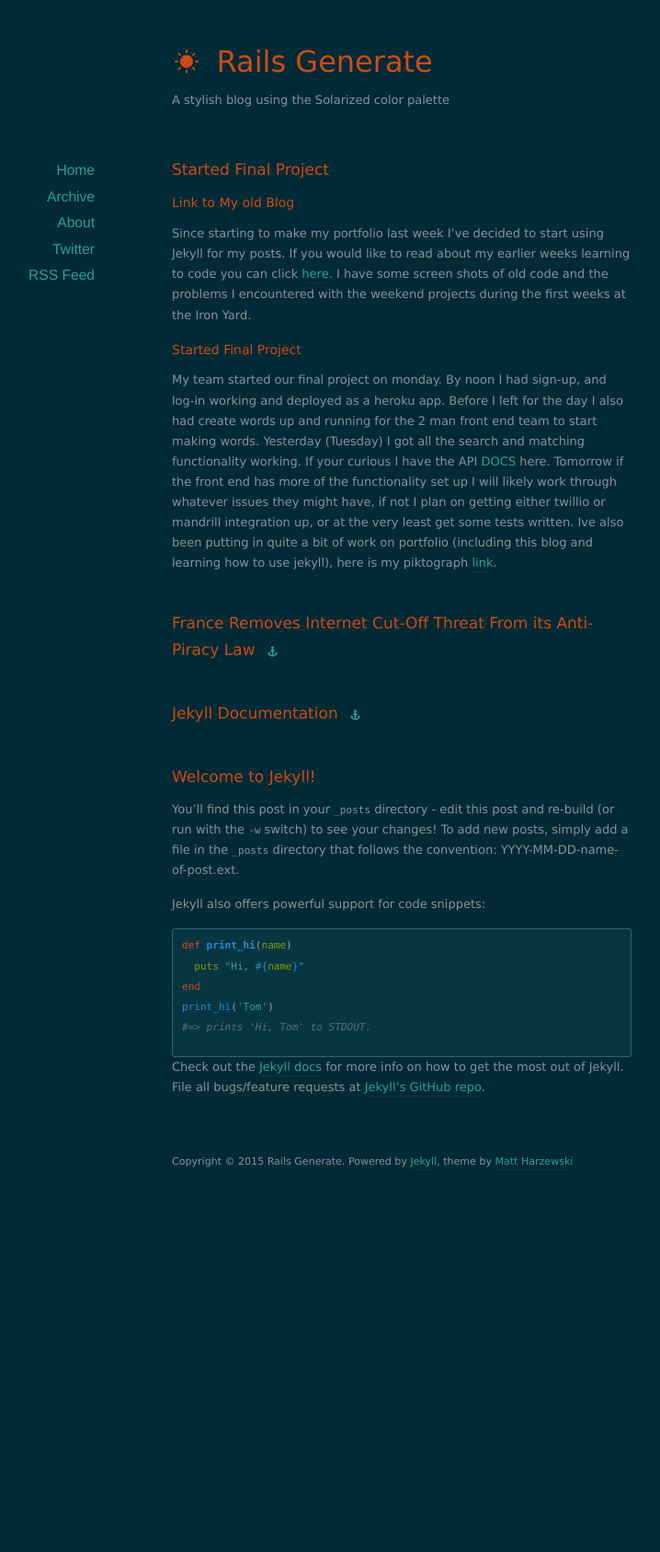
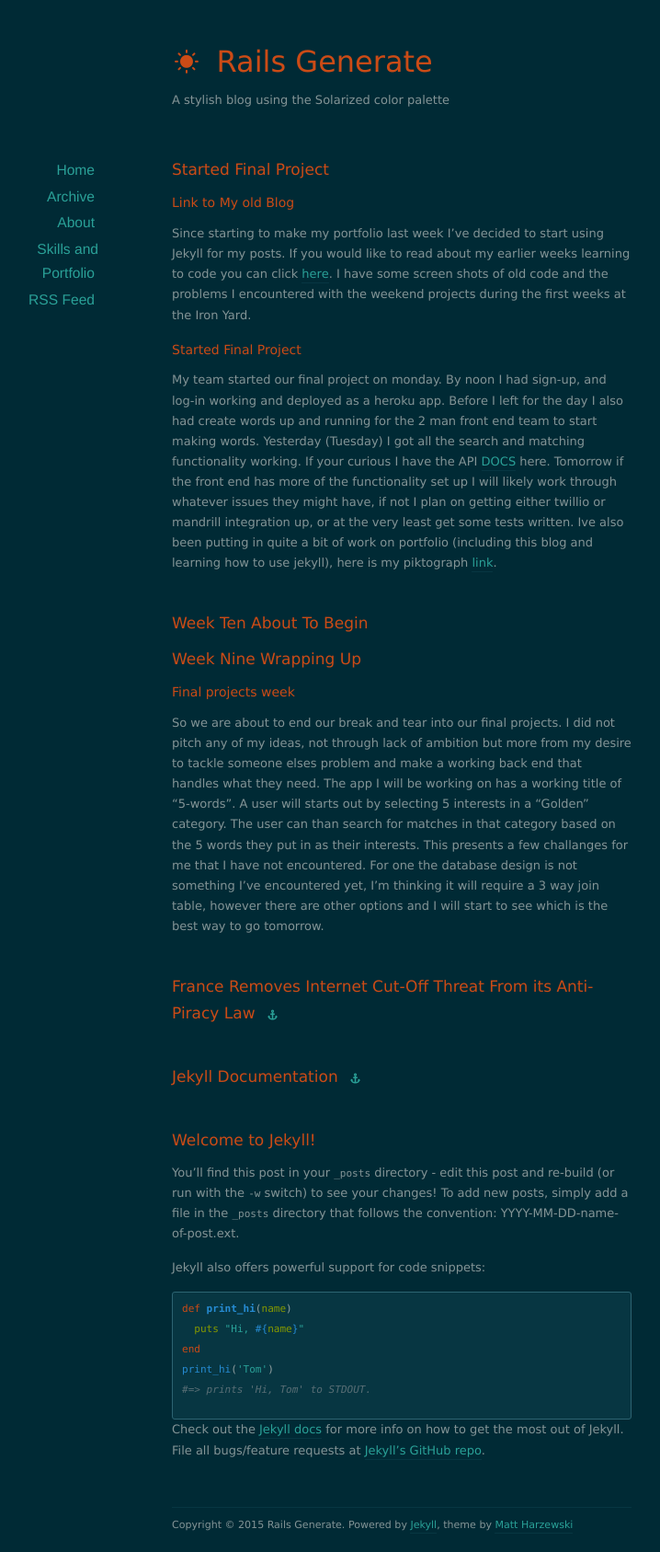
Before and after one commit to calderete/blog.github.io, a Jekyll site: the page built from index.html, in a window 1280 px wide. Shown: the whole page at 92% size, without its empty margins (203-921 px from the left). Built offline with Jekyll 4.4.1, drawn with Linux system fonts in a browser that asks for light colours; nearby versions of some CDN libraries; the list of posts is cut into pages by our own code; before the commit the page ends 1293 px from its top, so only the background shows below that.

```diff
--- a/_layouts/default.html
+++ b/_layouts/default.html
@@ -36,7 +36,7 @@
           <li><a href="/">Home</a></li>
           <li><a href="/archives">Archive</a></li>
           <li><a href="/about">About</a></li>
-          <li><a href="http://twitter.com/redwall_hp">Twitter</a></li>
+          <li><a href="/portfolio.html">Skills and Portfolio</a></li>
           <li><a href="/feed.xml">RSS Feed</a></li>
         </ul>
       </nav>
--- /dev/null
+++ b/_posts/2015-11-29-week-ten-about-to-begin-.md
@@ -0,0 +1,9 @@
+---
+layout: post
+---
+
+#Week Nine Wrapping Up
+
+###Final projects week
+
+So we are about to end our break and tear into our final projects. I did not pitch any of my ideas, not through lack of ambition but more from my desire to tackle someone elses problem and make a working back end that handles what they need. The app I will be working on has a working title of "5-words".  A user will starts out by selecting 5 interests in a "Golden" category. The user can than search for matches in that category based on the 5 words they put in as their interests. This presents a few challanges for me that I have not encountered.  For one the database design is not something I've encountered yet, I'm thinking it will require a 3 way join table, however there are other options and I will start to see which is the best way to go tomorrow.
```
Also changed, not shown: portfolio.html (added, +14 -0 lines).
